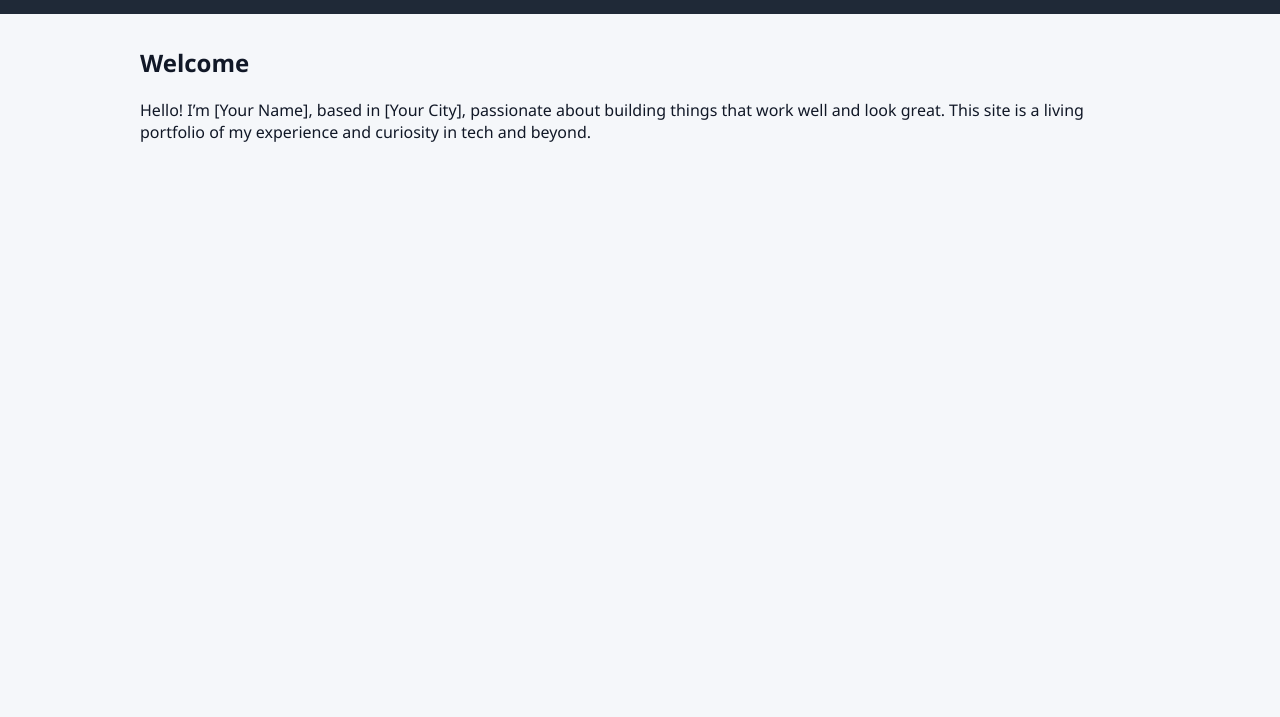
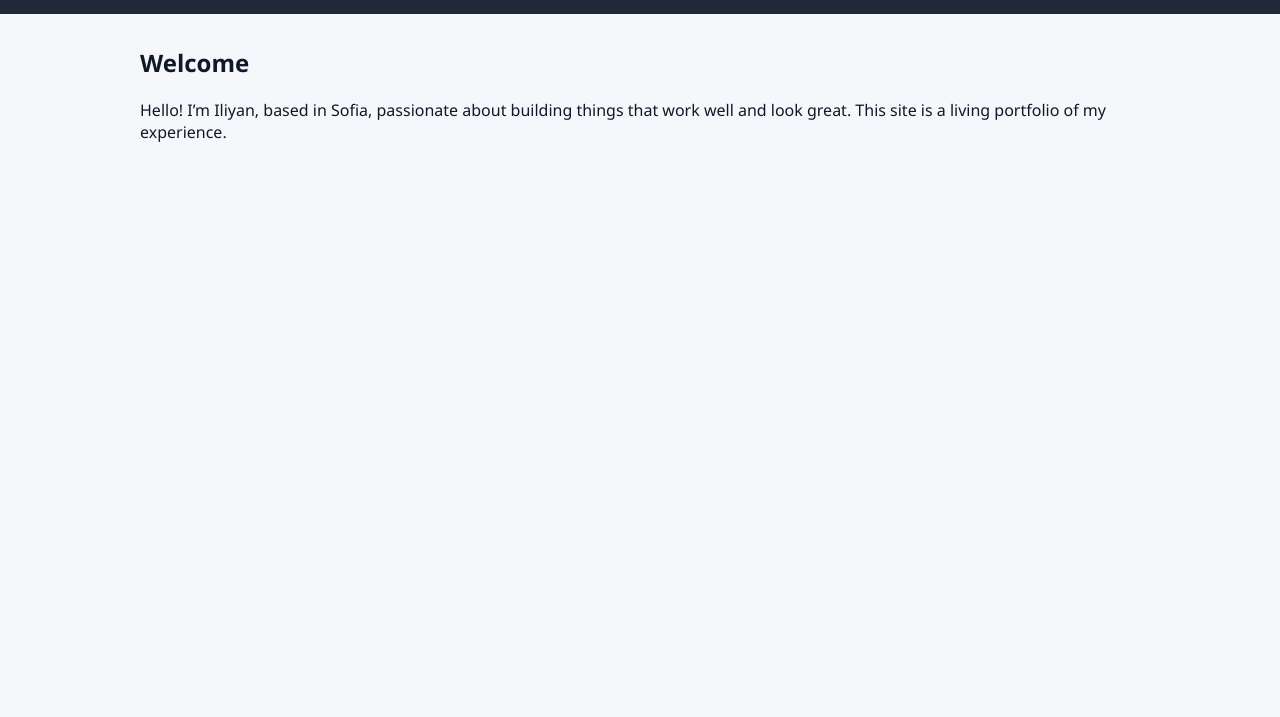
Before and after one commit to TASHINOV10/Tashinov-Resume, a plain HTML site: page index.html in a window 1280 px wide. Shown: the part 83-800 px from the top of the page. Drawn offline with Linux system fonts and the light colour scheme.

Commit message:
Update index.html

```diff
--- a/index.html
+++ b/index.html
@@ -18,7 +18,7 @@
 
   <main class="container">
     <h2>Welcome</h2>
-    <p>Hello! I’m [Your Name], based in [Your City], passionate about building things that work well and look great. This site is a living portfolio of my experience and curiosity in tech and beyond.</p>
+    <p>Hello! I’m Iliyan, based in Sofia, passionate about building things that work well and look great. This site is a living portfolio of my experience.</p>
   </main>
 </body>
 </html>
```
